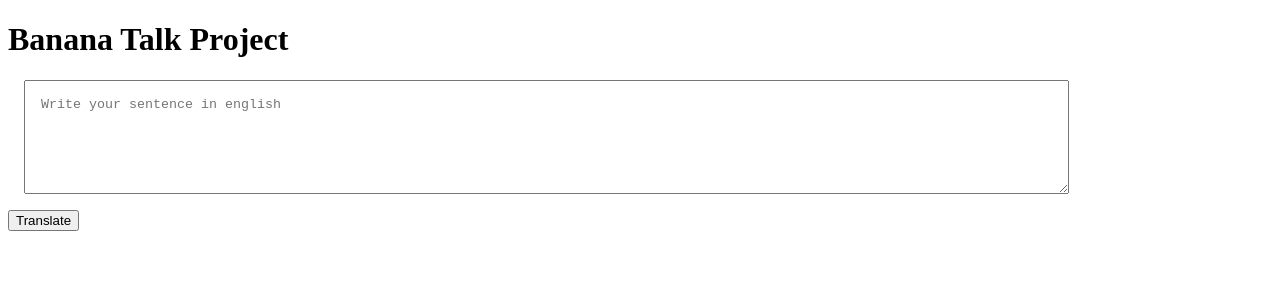
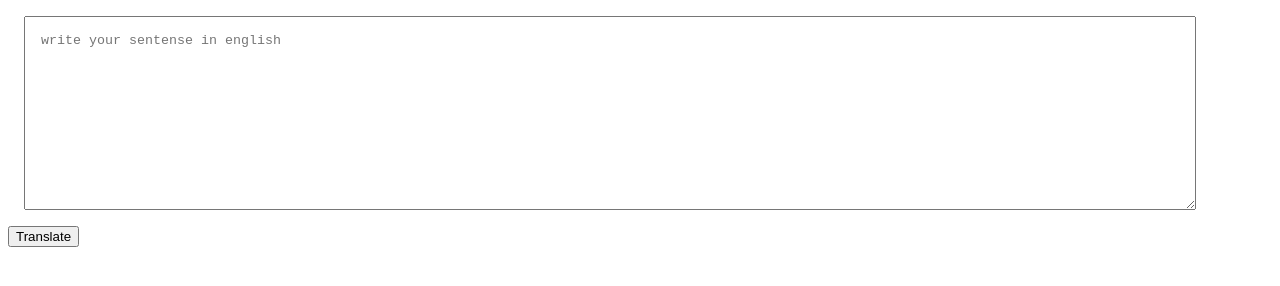
Before and after one commit to PrashantMantri24/Banana-Talk, a plain HTML site: page index.html in a window 1280 px wide. Drawn offline with Linux system fonts and the light colour scheme.

Commit message:
banana talk textarea input

```diff
--- a/app.js
+++ b/app.js
@@ -1,13 +1,29 @@
+//input
+//var userName = prompt("give me your name");
+//processing
+//var welcomeMessage = "this script is works" + userName;
+//output
+//alert(welcomeMessage);
+
 var btnTranslate = document.querySelector("#btn-translate");
 var txtInput = document.querySelector("#txt-input");
+console.log(txtInput);
 
-console.log(txtInput)
 
-function clickhandler(){
+function clickHandler() {
+    console.log("clicked");
+    console.log("input", txtInput.value);
+}
 
-    console.log("clicked!");
-    console.log("input", txtInput.Value);
+btnTranslate.addEventListener("click", clickHandler);
 
-};
+// const btnTranslate = document.querySelector("#btn-translate");
+// const txtInput = document.querySelector("#txt-input");
+// console.log(txtInput);
 
-btnTranslate.addEventListener("click", clickhandler)
+// const clickHandler = () => {
+// console.log("clicked");
+// console.log("input", txtInput.value);
+// }
+
+// btnTranslate.addEventListener("click", clickHandler);
--- a/index.html
+++ b/index.html
@@ -4,27 +4,21 @@
     <meta charset="UTF-8">
     <meta http-equiv="X-UA-Compatible" content="IE=edge">
     <meta name="viewport" content="width=device-width, initial-scale=1.0">
-    <title>Banana Tallk</title>
-
-
+    <title>Document</title>
     <style>
         textarea{
-            width: 80%;
-            height:10vh;
-            margin: 1rem;
+            width:90%;
+            height: 20vh;
+            margin:1rem;
             padding: 1rem;
-            display: block;
+            display:block;
         }
-
     </style>
 
 </head>
 <body>
-
-    <h1>Banana Talk Project</h1>
-    <textarea id="txt-input" placeholder="Write your sentence in english" ></textarea>
+    <textarea id="txt-input" placeholder="write your sentense in english"></textarea>
     <button id="btn-translate">Translate</button>
     <script src="app.js" type="text/javascript"></script>
-
 </body>
 </html>
```
